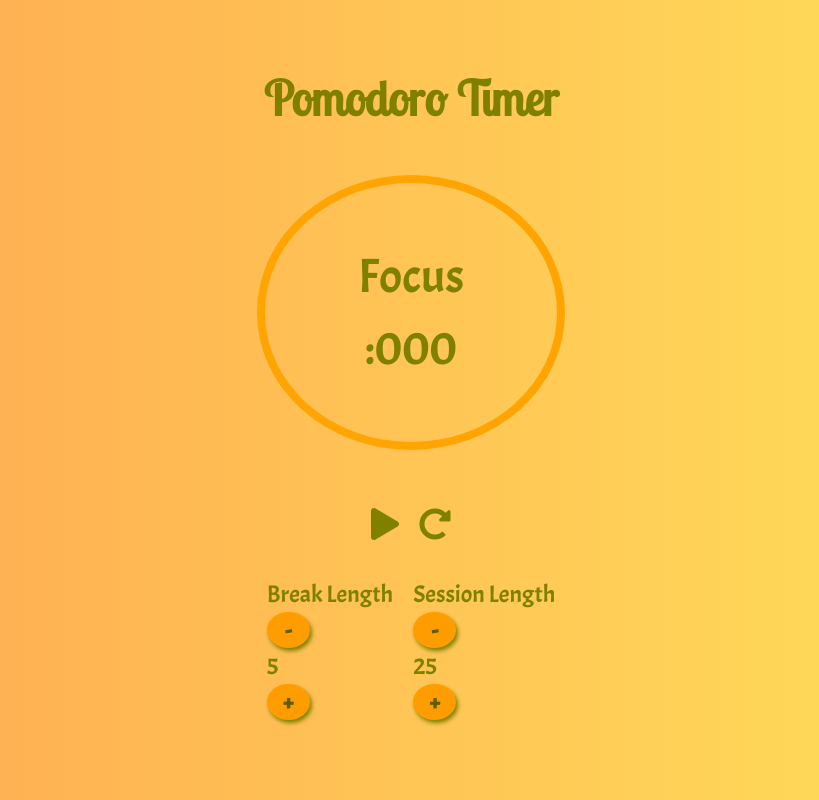
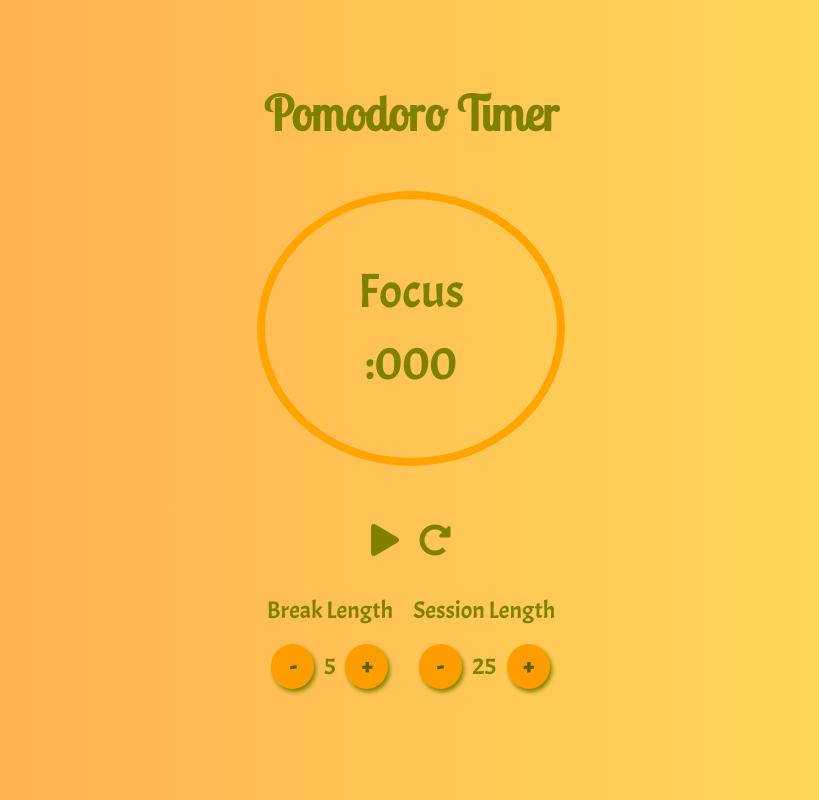
Before and after one commit to cristalnaya/react-pomodoro-clock, a React (Create React App) app: page / in a window 1280 px wide. Shown: the whole page, without its empty margins (229-1048 px from the left). Built offline with nearby package versions, Linux system fonts and the light colour scheme.

Commit message:
refactor: Change structure for the styles

```diff
--- a/src/components/LengthControl.js
+++ b/src/components/LengthControl.js
@@ -2,39 +2,41 @@ import React, { Component } from 'react'
 
 class LengthControl extends Component {
   render() {
-    const { minSession, onChange, incrementSession, decrementSession, minBreak, incrementBreak, decrementBreak } = this.props;
+    const { minSession, incrementSession, decrementSession, minBreak, incrementBreak, decrementBreak } = this.props;
     return (
       <div>
         <div className="length-control">
           <div id="break-label">Break Length</div>
+          <div className="control-buttons">
             <button
             id="break-decrement"
             min={minBreak}
-          onChange={onChange}
             onClick={decrementBreak}
             >-</button>
-          <div id="break-length" onChange={onChange}>{minBreak}</div>
+            <div id="break-length">{minBreak}</div>
             <button
             id="break-increment"
             min={minBreak}
             onClick={incrementBreak}
             >+</button>
           </div>
+        </div>
 
         <div className="length-control">
           <div id="session-label">Session Length</div>
+          <div className="control-buttons">
             <button
             id="session-decrement"
             minutes={minSession}
             onClick={decrementSession}
             >-</button>
-          <div id="session-length" onChange={onChange}>{minSession}</div>
+            <div id="session-length">{minSession}</div>
             <button
             id="session-increment"
             minutes={minSession}
-          // onChange={onChange}
             onClick={incrementSession}
             >+</button>
+          </div>
         </div>
       </div>
     )
```
Lines whose indentation alone changed are shown as unchanged.
